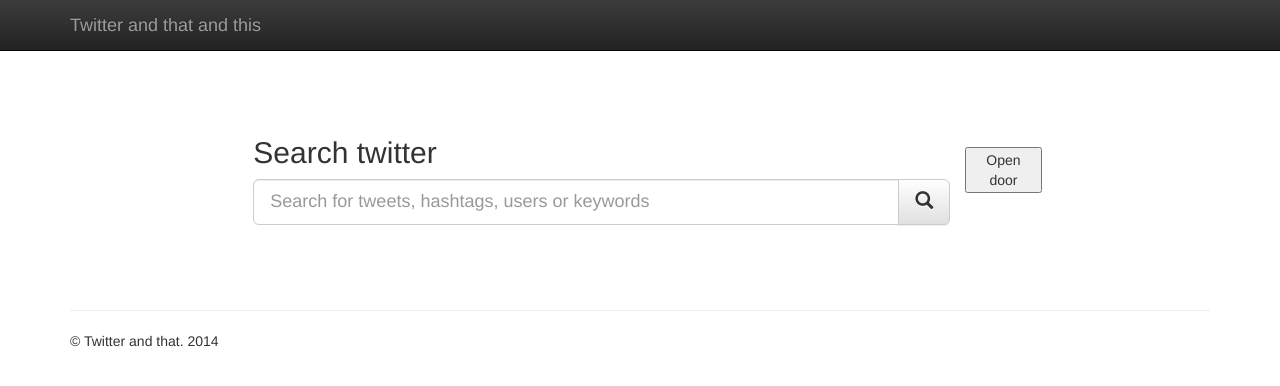
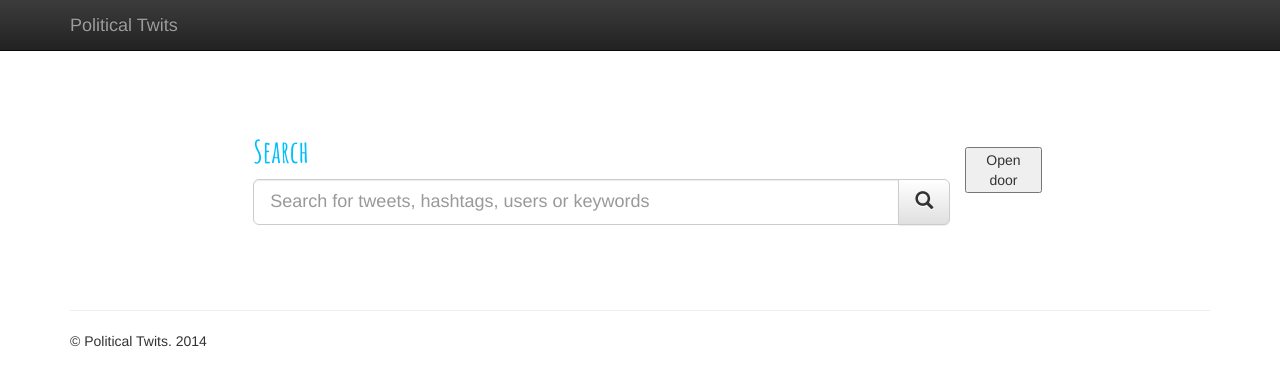
Before and after one commit to Boothd/PoliticalTwits, a website: page index.html in a window 1280 px wide. Drawn offline with nearby package versions, Linux system fonts and the light colour scheme; files that its build step writes are made by us from their sources.

Commit message:
latest changes

```diff
--- a/index.html
+++ b/index.html
@@ -20,6 +20,7 @@
 	padding-bottom: 20px;
 }
 	</style>
+	<link href='http://fonts.googleapis.com/css?family=Amatic+SC:700' rel='stylesheet' type='text/css'>
 	<link rel="stylesheet" href="https://maxcdn.bootstrapcdn.com/bootstrap/3.3.4/css/bootstrap.min.css">
 	<!-- Optional theme -->
 	<link rel="stylesheet" href="https://maxcdn.bootstrapcdn.com/bootstrap/3.3.4/css/bootstrap-theme.min.css">
@@ -54,7 +55,7 @@
 					<span class="icon-bar"></span>
 					<span class="icon-bar"></span>
 				</button>
-				<a class="navbar-brand" href="#">Twitter and that and this</a>
+				<a class="navbar-brand" href="#">Political Twits</a>
 			</div>
 			<div class="navbar-collapse collapse">
 
@@ -72,7 +73,7 @@
 				<!--empty-->
 			</div>
 			<div class="col-md-8">
-				<h2>Search twitter</h2>
+				<h2 class="search-header">Search</h2>
 				<div class="input-group input-group-lg">
 
 					<input type="text" class="form-control" placeholder="Search for tweets, hashtags, users or keywords">
@@ -92,7 +93,7 @@
 		<hr>
 
 		<footer>
-			<p>&copy; Twitter and that. 2014</p>
+			<p>&copy; Political Twits. 2014</p>
 		</footer>
 	</div>
 
--- a/public/css/main.css
+++ b/public/css/main.css
@@ -18,9 +18,9 @@
 }
 
 .search-header{
-	color: #FF8000;
-	font-family: 'Oswald', sans-serif;
-	font-size: 1.6em;
+	color: #00BFFF;
+	font-family: 'Amatic SC', cursive;
+	font-size: 2.2em;
 }
 
 body{
```
